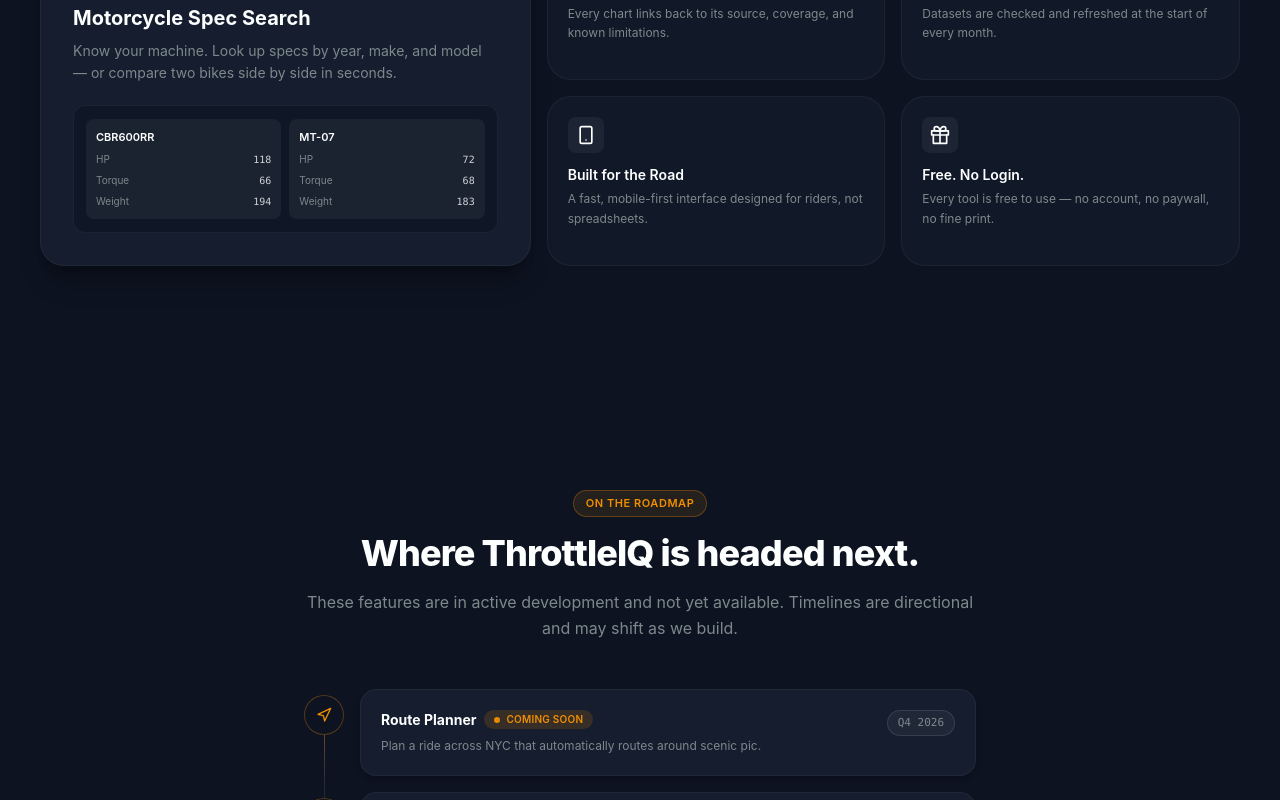
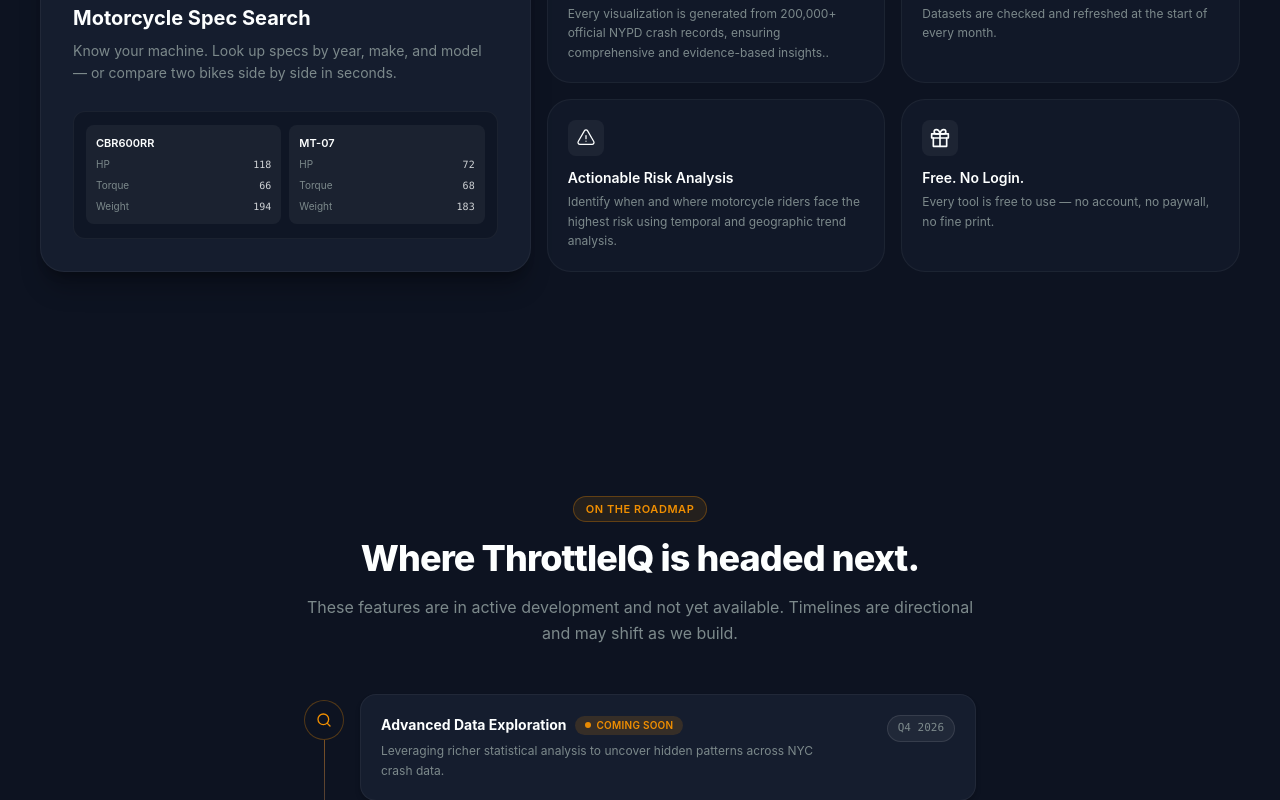
Before and after one commit to BasicallyManny/ThrottleIQ, a React (Vite) app in the folder frontend/: page / in a window 1280 px wide. Shown: the part 1680-2480 px from the top of the page. Built offline with nearby package versions, Linux system fonts and the light colour scheme; no server answers.

Commit message:
made some text changes to the landing page

```diff
--- a/frontend/src/components/landingComponents/Features.tsx
+++ b/frontend/src/components/landingComponents/Features.tsx
@@ -1,5 +1,6 @@
 import type { ReactNode } from "react"
-import { FiBarChart2, FiDatabase, FiGift, FiMap, FiRefreshCw, FiSearch, FiSmartphone } from "react-icons/fi"
+import { FiBarChart2, FiDatabase, FiGift, FiMap, FiRefreshCw, FiSearch  } from "react-icons/fi"
+import { HiOutlineExclamationTriangle } from "react-icons/hi2";
 import { SectionHeading } from "./SectionHeading"
 import { Reveal } from "./Reveal"
 import { useReveal } from "../../hooks/useReveal"
@@ -81,9 +82,9 @@
 }
 
 const SUPPORT_TILES: FeatureTile[] = [
-    { icon: <FiDatabase className="h-5 w-5" />, title: "Radically Transparent", description: "Every chart links back to its source, coverage, and known limitations." },
+    { icon: <FiDatabase className="h-5 w-5" />, title: "Data-Driven", description: "Every visualization is generated from 200,000+ official NYPD crash records, ensuring comprehensive and evidence-based insights.." },
     { icon: <FiRefreshCw className="h-5 w-5" />, title: "Always Fresh", description: "Datasets are checked and refreshed at the start of every month." },
-    { icon: <FiSmartphone className="h-5 w-5" />, title: "Built for the Road", description: "A fast, mobile-first interface designed for riders, not spreadsheets." },
+    { icon: <HiOutlineExclamationTriangle className="h-5 w-5" />, title: "Actionable Risk Analysis", description: "Identify when and where motorcycle riders face the highest risk using temporal and geographic trend analysis." },
     { icon: <FiGift className="h-5 w-5" />, title: "Free. No Login.", description: "Every tool is free to use — no account, no paywall, no fine print." },
 ]
 
--- a/frontend/src/components/landingComponents/UpcomingFeatures.tsx
+++ b/frontend/src/components/landingComponents/UpcomingFeatures.tsx
@@ -1,5 +1,5 @@
 import type { ReactNode } from "react"
-import { FiNavigation, FiSmartphone, } from "react-icons/fi"
+import { FiNavigation, FiSmartphone, FiSearch } from "react-icons/fi"
 import { SectionHeading } from "./SectionHeading"
 import { Reveal } from "./Reveal"
 
@@ -13,8 +13,14 @@
 const ROADMAP: RoadmapItem[] = [
     {
         quarter: "Q4 2026",
+        title: "Advanced Data Exploration",
+        description: "Leveraging richer statistical analysis to uncover hidden patterns across NYC crash data.",
+        icon: <FiSearch className="h-4 w-4" />,
+    },
+    {
+        quarter: "Q1 2027",
         title: "Route Planner",
-        description: "Plan a ride across NYC that automatically routes around scenic pic.",
+        description: "Plan motorcycle routes across NYC with optimized paths that highlight scenic roads and rider-friendly destinations.",
         icon: <FiNavigation className="h-4 w-4" />,
     },
     {
```
